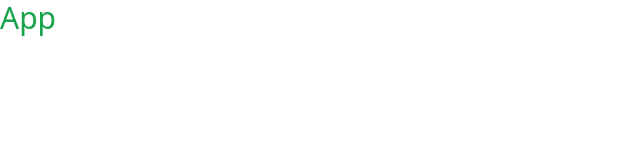
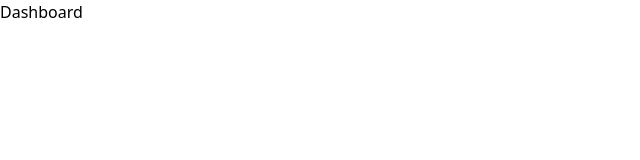
Before and after one commit to matiur2120/mern-blog, a React (Vite) app in the folder client/: page /dashboard in a window 1280 px wide. Shown: the top 160 px of the page, without its empty margins (0-640 px from the left). Built offline with nearby package versions, Linux system fonts and the light colour scheme.

Commit message:
Create pages and routes

```diff
--- a/client/package.json
+++ b/client/package.json
@@ -11,7 +11,9 @@
   },
   "dependencies": {
     "react": "^18.2.0",
-    "react-dom": "^18.2.0"
+    "react-dom": "^18.2.0",
+    "react-router": "^6.22.0",
+    "react-router-dom": "^6.22.0"
   },
   "devDependencies": {
     "@types/react": "^18.2.43",
--- a/client/src/App.jsx
+++ b/client/src/App.jsx
@@ -1,5 +1,22 @@
+import { BrowserRouter, Route, Routes } from "react-router-dom";
+import Dashboard from "./pages/Dashboard";
+import Home from "./pages/Home";
+import Projects from "./pages/Projects";
+import SignUp from "./pages/SignUp";
+import SingIn from "./pages/SingIn";
+
 const App = () => {
-  return <div className="text-3xl text-green-600">App</div>;
+  return (
+    <BrowserRouter>
+      <Routes>
+        <Route path="/" element={<Home />} />
+        <Route path="/sign-in" element={<SingIn />} />
+        <Route path="/sign-up" element={<SignUp />} />
+        <Route path="/dashboard" element={<Dashboard />} />
+        <Route path="/projects" element={<Projects />} />
+      </Routes>
+    </BrowserRouter>
+  );
 };
 
 export default App;
--- /dev/null
+++ b/client/src/pages/Dashboard.jsx
@@ -0,0 +1,5 @@
+const Dashboard = () => {
+  return <div>Dashboard</div>;
+};
+
+export default Dashboard;
--- /dev/null
+++ b/client/src/pages/Home.jsx
@@ -0,0 +1,5 @@
+const Home = () => {
+  return <div>Home</div>;
+};
+
+export default Home;
--- /dev/null
+++ b/client/src/pages/Projects.jsx
@@ -0,0 +1,5 @@
+const Projects = () => {
+  return <div>Projects</div>;
+};
+
+export default Projects;
--- /dev/null
+++ b/client/src/pages/SignUp.jsx
@@ -0,0 +1,5 @@
+const SignUp = () => {
+  return <div>SignUp</div>;
+};
+
+export default SignUp;
--- /dev/null
+++ b/client/src/pages/SingIn.jsx
@@ -0,0 +1,5 @@
+const SingIn = () => {
+  return <div>SingIn</div>;
+};
+
+export default SingIn;
```
Also changed, not shown: 1 other file (tests, documents, lock files or other folders).
